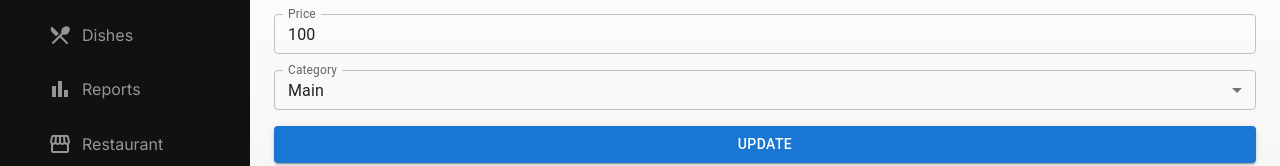
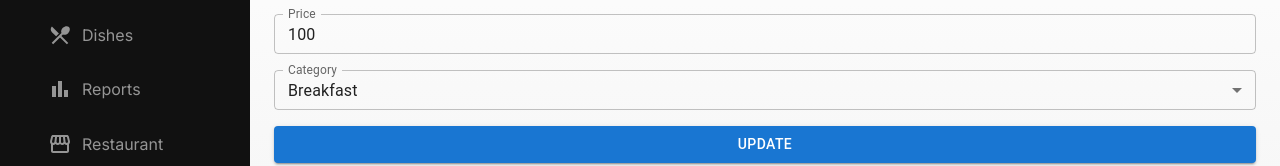
Before and after one commit to Lexeor/qr-restorator-next, a Next.js app: page /dishes/1 in a window 1280 px wide. Shown: the part 240-406 px from the top of the page. Built offline with nearby package versions, Linux system fonts and the light colour scheme.

Commit message:
implement local json Categories for DishForm

```diff
--- a/components/Forms/DishForm/DishForm.tsx
+++ b/components/Forms/DishForm/DishForm.tsx
@@ -1,9 +1,11 @@
 "use client";
 
-import React, { useEffect } from "react";
+import React, { useState, useEffect } from "react";
 import { Grid, TextField, Button } from "@mui/material";
 import { useForm, Form } from "../../../hooks/useForm";
 import Controls from "../controls/Controls";
+
+import categories from "../../../data/categories.json";
 
 type DishFormProps = {
   dish?: {
@@ -29,7 +31,7 @@ function DishForm({ dish }: DishFormProps) {
   });
 
   useEffect(() => {
-    if(dish) {
+    if (dish) {
       setValues(dish);
     }
   }, []);
@@ -66,14 +68,9 @@ function DishForm({ dish }: DishFormProps) {
           label="Category"
           value={values.categoryId}
           onChange={handleSelectChange}
-          options={[
-            { id: 0, name: "Breakfast" },
-            { id: 1, name: "Main" },
-            { id: 2, name: "Soup" },
-            { id: 3, name: "Salad" },
-          ]}
+          options={categories}
         />
-      <Button variant={"contained"}>{dish ? "Update" : "Add"}</Button>
+        <Button variant={"contained"}>{dish ? "Update" : "Add"}</Button>
       </Grid>
     </Form>
   );
--- a/data/categories.json
+++ b/data/categories.json
@@ -0,0 +1,8 @@
+[
+  { "id": 1, "name": "Breakfast" },
+  { "id": 2, "name": "Main" },
+  { "id": 3, "name": "Soup" },
+  { "id": 4, "name": "Salad" },
+  { "id": 5, "name": "Dessert" },
+  { "id": 6, "name": "Beverage" }
+]
--- a/utils/localdata.ts
+++ b/utils/localdata.ts
@@ -12,7 +12,6 @@ export async function getLocalProducts(id?: number) {
   if (!id) {
     return objectData;
   } else {
-    objectData.filter((item) => item.id === id);
-    return objectData;
+    return objectData.filter((item) => item.id === id);
   }
 }
```
